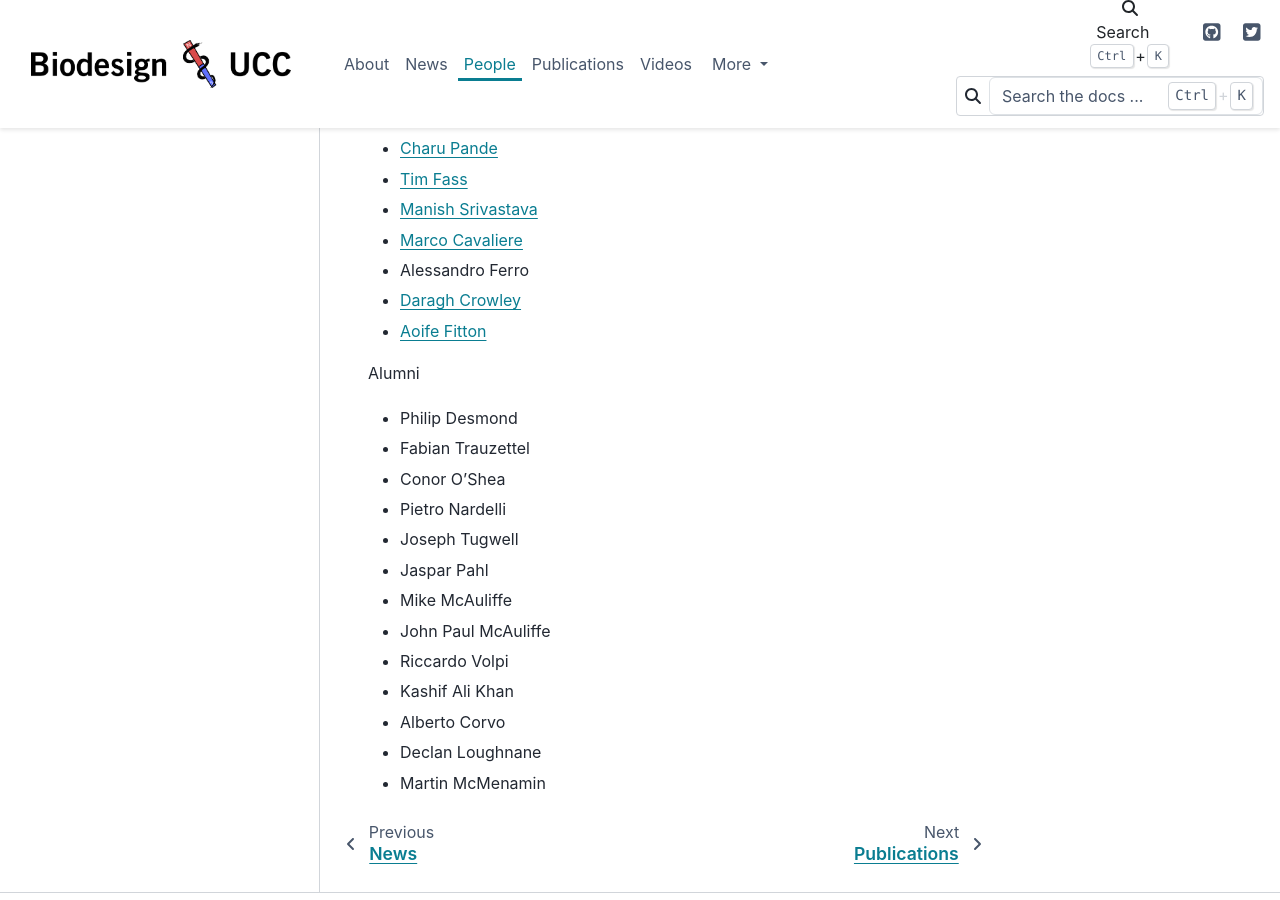
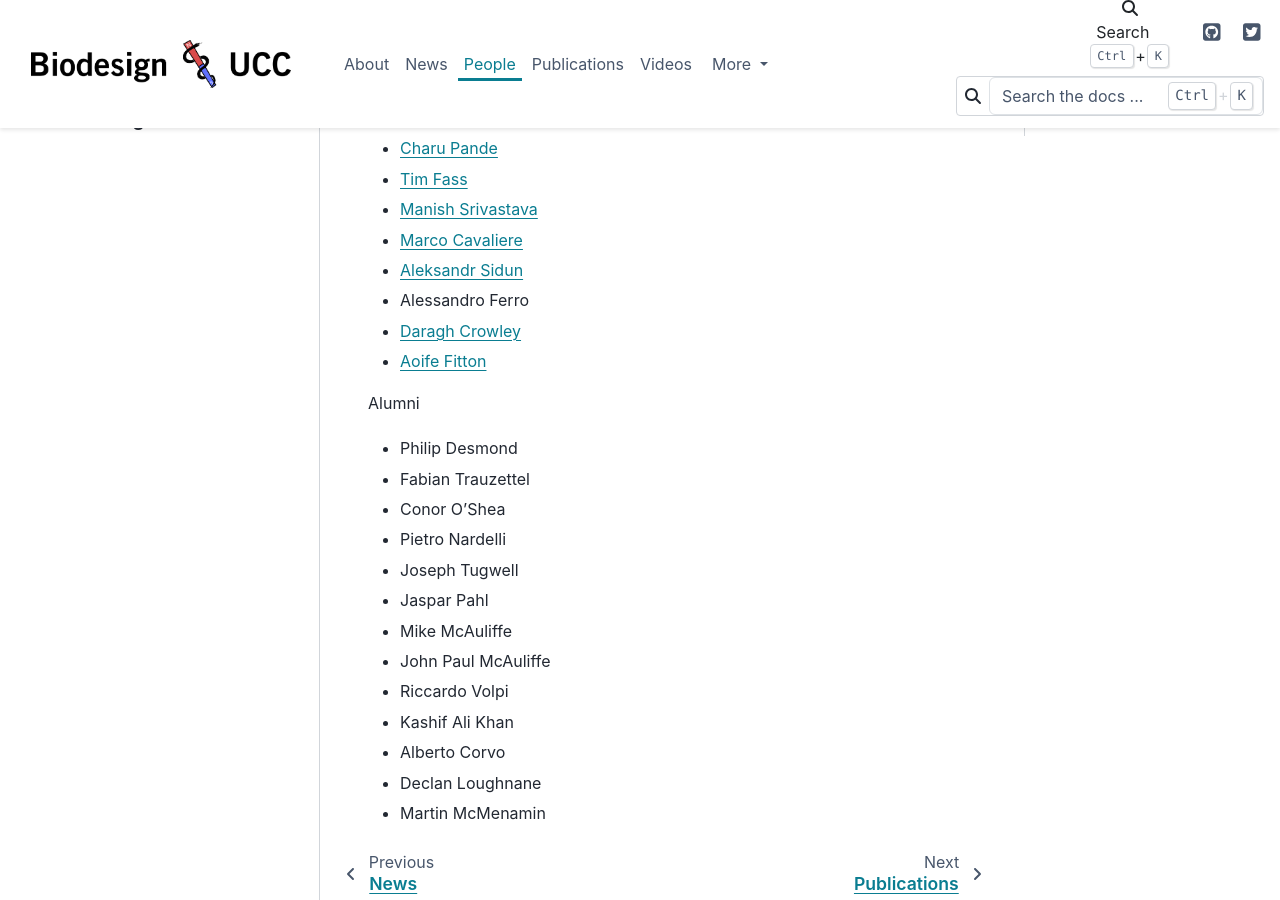
Before and after one commit to Biodesign-UCC/biodesign-ucc.github.io, a Sphinx documentation site: the page built from source/people.rst, in a window 1280 px wide and 900 px high, scrolled down 418 px. Built offline with Sphinx 7.4.7 and the PyData theme 0.15.4, drawn with Linux system fonts in a browser that asks for light colours.

Commit message:
Updated people

```diff
--- a/source/people.rst
+++ b/source/people.rst
@@ -19,6 +19,7 @@
 * `Tim Fass <https://www.researchgate.net/profile/Tim_Fass3>`_
 * `Manish Srivastava <https://www.researchgate.net/profile/Manish_Srivastava19/>`_
 * `Marco Cavaliere <https://www.researchgate.net/profile/Marco-Cavaliere>`_
+* `Aleksandr Sidun <https://www.researchgate.net/profile/Aleksandr-Sidun>`_
 * Alessandro Ferro
 * `Daragh Crowley <https://www.linkedin.com/in/daraghcrowley/>`_
 * `Aoife Fitton <https://www.linkedin.com/in/aoife-fitton-352a46191/>`_
```
Also changed, not shown: 5 other files.
